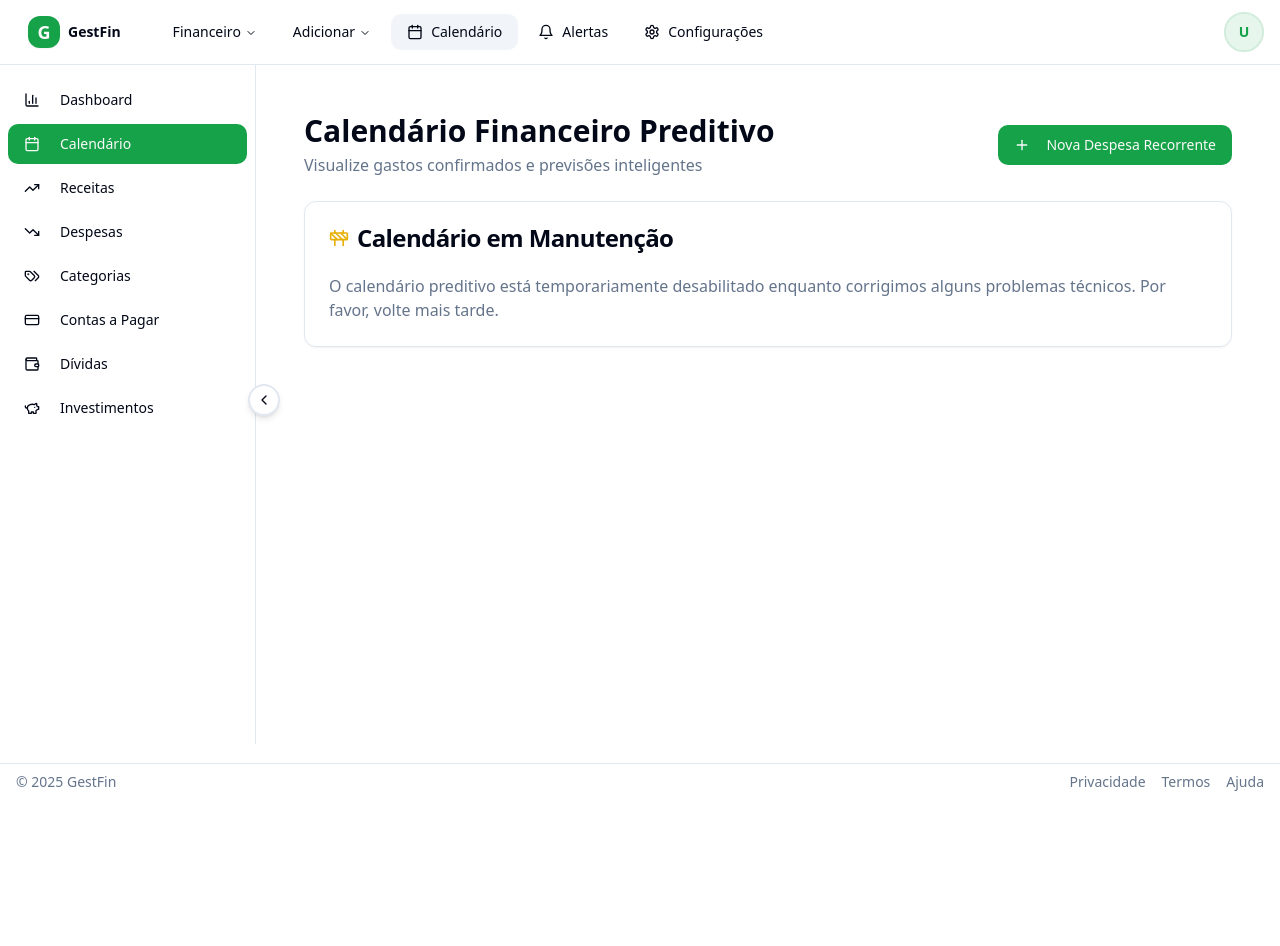
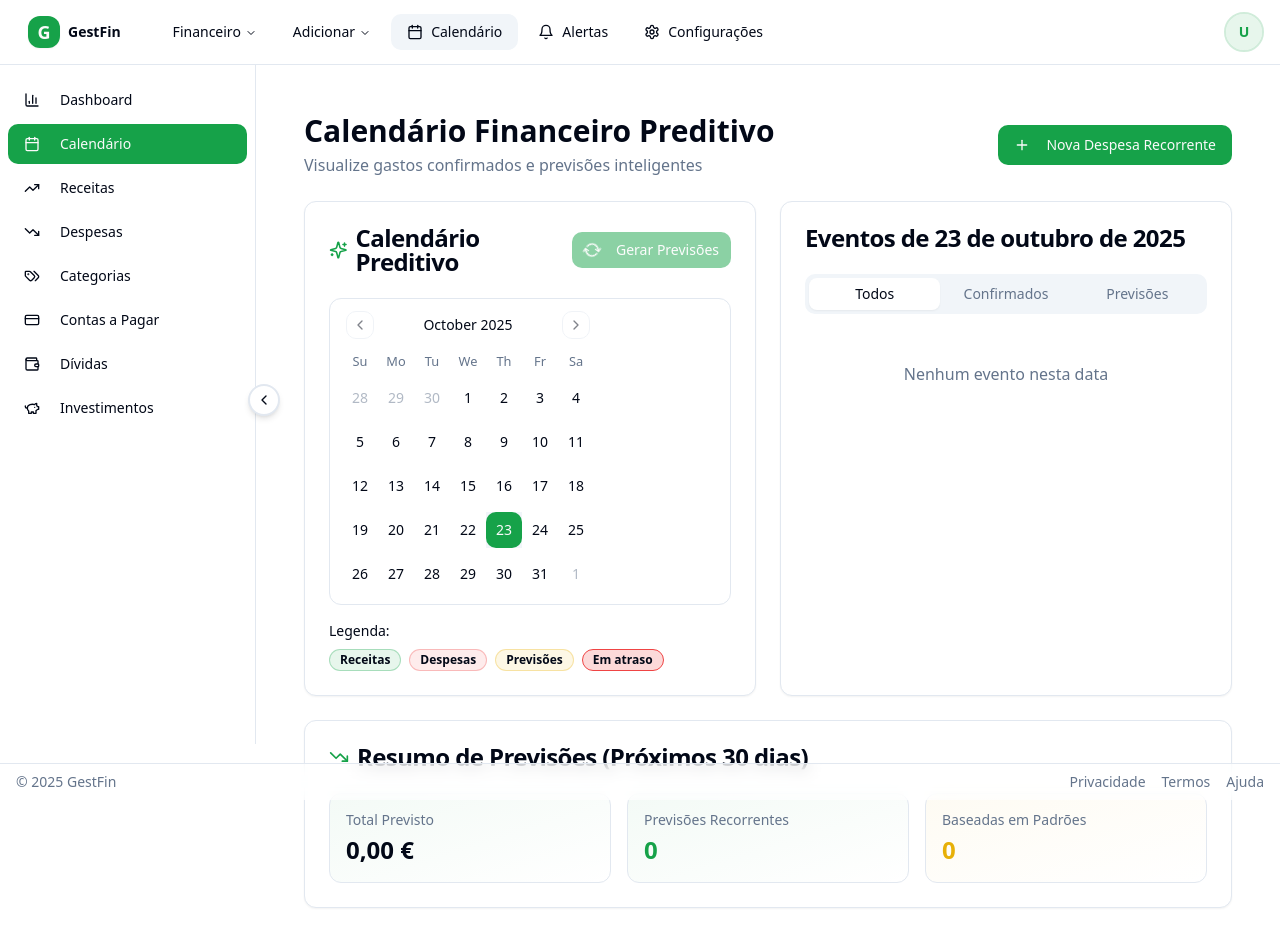
Before and after one commit to thonycs8/budget-lovable-app, a React (Vite) app: page /calendar in a window 1280 px wide. Shown: the top 946 px of the page. Before the commit the page ends 800 px from the top, so only its background shows below. Built offline with nearby package versions, Linux system fonts and the light colour scheme.

Commit message:
Fix calendar and improve app

```diff
--- a/src/pages/Calendar.tsx
+++ b/src/pages/Calendar.tsx
@@ -1,8 +1,8 @@
 import { Dialog, DialogContent, DialogHeader, DialogTitle, DialogTrigger } from '@/components/ui/dialog';
 import { Button } from '@/components/ui/button';
-import { Card, CardContent, CardHeader, CardTitle } from '@/components/ui/card';
 import { RecurringExpenseForm } from '@/components/forms/RecurringExpenseForm';
-import { Plus, Construction } from 'lucide-react';
+import { PredictiveCalendar } from '@/components/calendar/PredictiveCalendar';
+import { Plus } from 'lucide-react';
 import { useState } from 'react';
 
 export default function Calendar() {
@@ -10,7 +10,7 @@ export default function Calendar() {
 
   return (
     <div className="container mx-auto p-6 space-y-6">
-      <div className="flex items-center justify-between">
+      <div className="flex items-center justify-between flex-wrap gap-4">
         <div>
           <h1 className="text-3xl font-bold">Calendário Financeiro Preditivo</h1>
           <p className="text-muted-foreground mt-1">
@@ -36,20 +36,7 @@ export default function Calendar() {
         </Dialog>
       </div>
 
-      <Card>
-        <CardHeader>
-          <CardTitle className="flex items-center gap-2">
-            <Construction className="h-5 w-5 text-warning" />
-            Calendário em Manutenção
-          </CardTitle>
-        </CardHeader>
-        <CardContent>
-          <p className="text-muted-foreground">
-            O calendário preditivo está temporariamente desabilitado enquanto corrigimos alguns problemas técnicos.
-            Por favor, volte mais tarde.
-          </p>
-        </CardContent>
-      </Card>
+      <PredictiveCalendar />
     </div>
   );
 }
```
